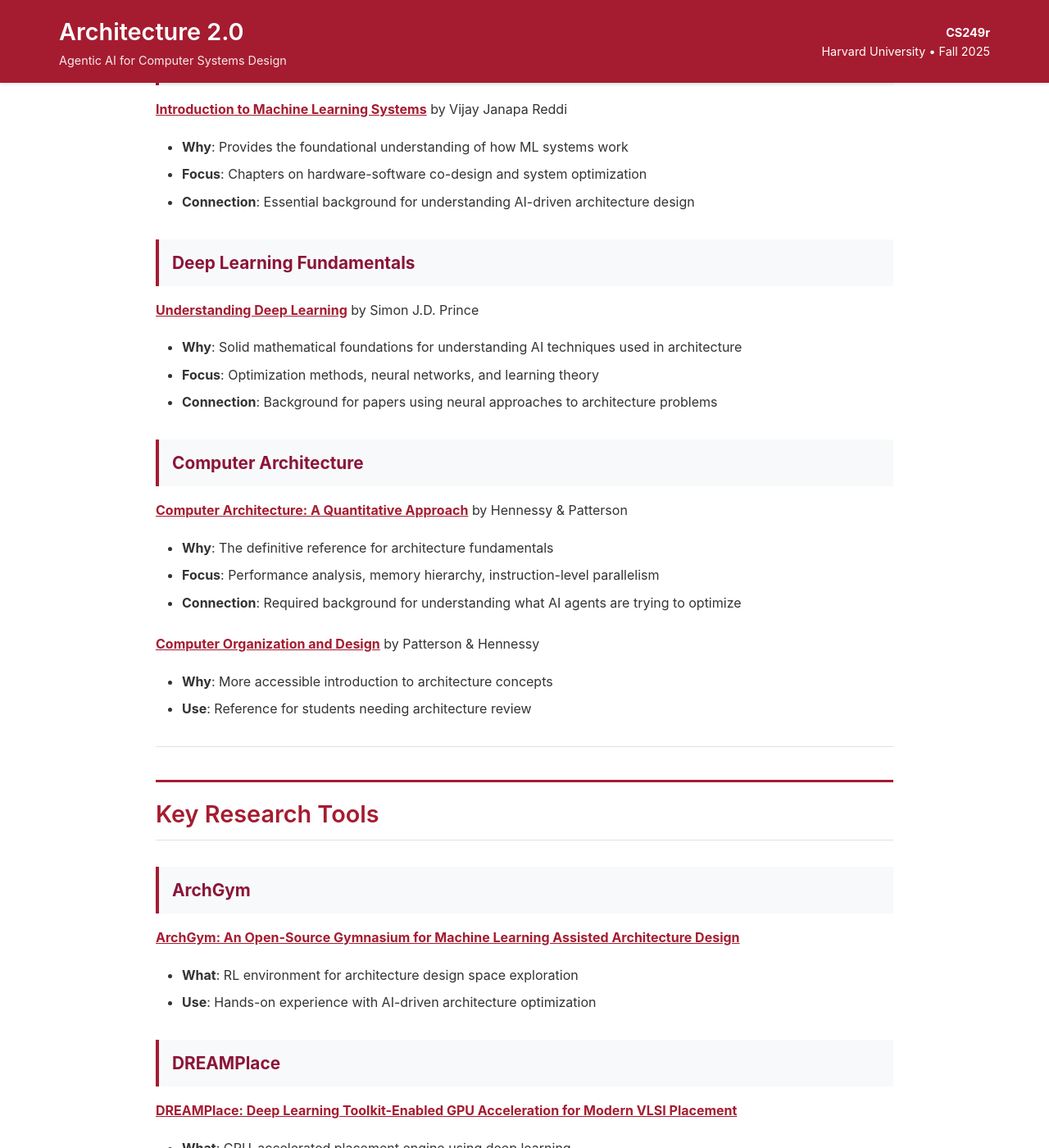
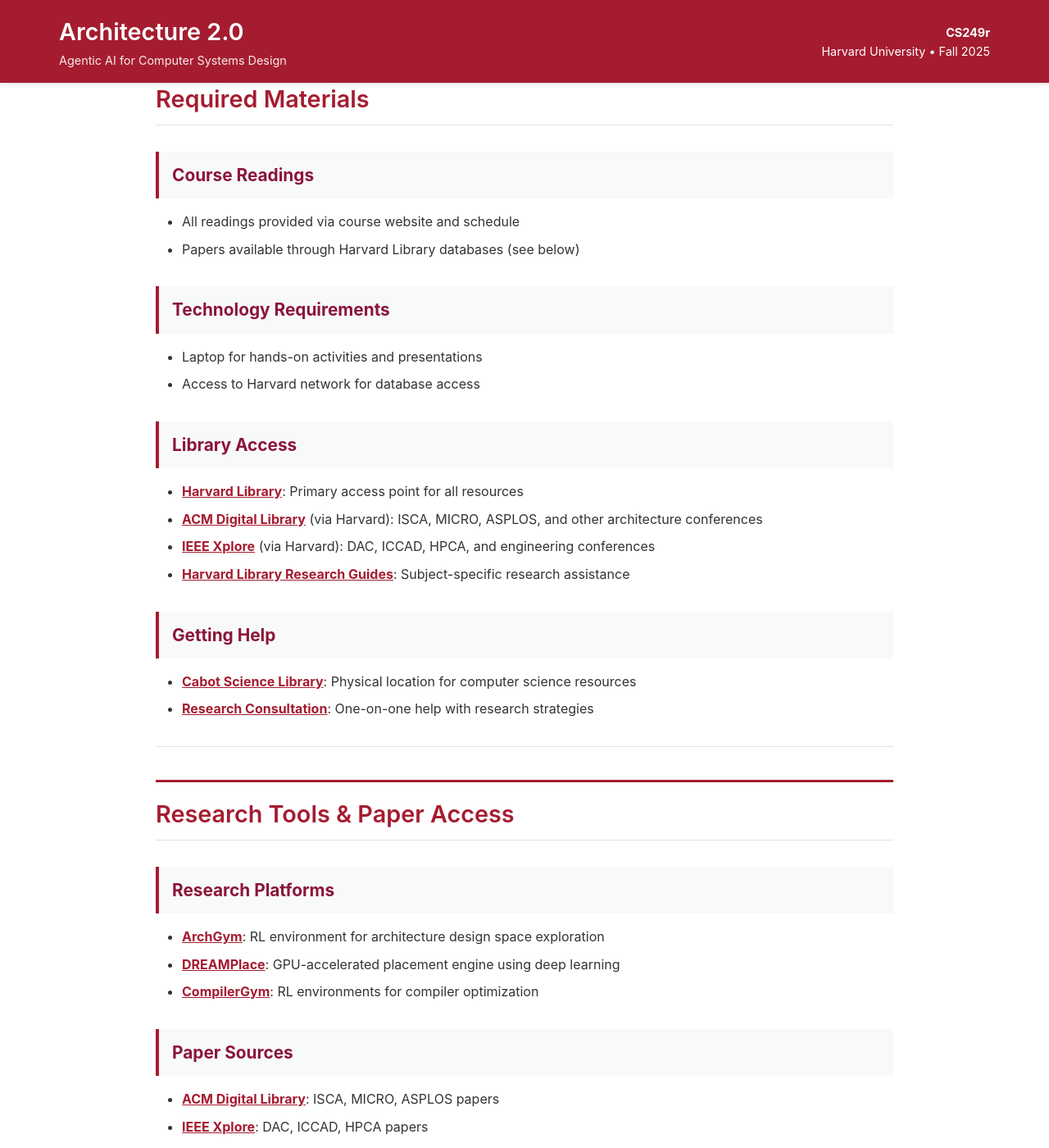
Before and after one commit to harvard-edge/cs249r_fall2025, a Jekyll site: the page built from content/resources.md, in a window 1280 px wide and 1400 px high, scrolled down 1270 px. Shown: the whole window at 82% size. Built offline with Jekyll 4.4.1, drawn with Linux system fonts in a browser that asks for light colours; our own code applies the rules of GitHub Pages for plain Markdown files; some of the changed text lies outside the part shown.

Commit message:
Reorganize resources: books first, combine research tools with paper access

```diff
--- a/content/resources.md
+++ b/content/resources.md
@@ -3,28 +3,6 @@
 ---
 
 # Resources
-
----
-
-## Required Materials
-
-### **Course Readings**
-- All readings provided via course website and schedule
-- Papers available through Harvard Library databases (see below)
-
-### **Technology Requirements**
-- Laptop for hands-on activities and presentations
-- Access to Harvard network for database access
-
-### **Library Access**
-- **[Harvard Library](https://library.harvard.edu/)**: Primary access point for all resources
-- **[ACM Digital Library](https://dl.acm.org/)** (via Harvard): ISCA, MICRO, ASPLOS, and other architecture conferences
-- **[IEEE Xplore](https://ieeexplore.ieee.org/)** (via Harvard): DAC, ICCAD, HPCA, and engineering conferences
-- **[Harvard Library Research Guides](https://guides.library.harvard.edu/)**: Subject-specific research assistance
-
-### **Getting Help**
-- **[Cabot Science Library](https://library.harvard.edu/libraries/cabot)**: Physical location for computer science resources
-- **[Research Consultation](https://library.harvard.edu/services/research-support)**: One-on-one help with research strategies
 
 ---
 
@@ -54,28 +32,36 @@
 
 ---
 
-## Key Research Tools
+## Required Materials
 
-### **ArchGym**
-**[ArchGym: An Open-Source Gymnasium for Machine Learning Assisted Architecture Design](https://github.com/srivatsankrishnan/oss-arch-gym)**
-- **What**: RL environment for architecture design space exploration
-- **Use**: Hands-on experience with AI-driven architecture optimization
+### **Course Readings**
+- All readings provided via course website and schedule
+- Papers available through Harvard Library databases (see below)
 
-### **DREAMPlace**
-**[DREAMPlace: Deep Learning Toolkit-Enabled GPU Acceleration for Modern VLSI Placement](https://github.com/limbo018/DREAMPlace)**
-- **What**: GPU-accelerated placement engine using deep learning
-- **Use**: Understanding AI applications in physical design
+### **Technology Requirements**
+- Laptop for hands-on activities and presentations
+- Access to Harvard network for database access
 
-### **CompilerGym**
-**[CompilerGym: Robust, Performant Compiler Optimization Environments for AI Research](https://github.com/facebookresearch/CompilerGym)**
-- **What**: RL environments for compiler optimization
-- **Use**: Exploring AI agents for code optimization
+### **Library Access**
+- **[Harvard Library](https://library.harvard.edu/)**: Primary access point for all resources
+- **[ACM Digital Library](https://dl.acm.org/)** (via Harvard): ISCA, MICRO, ASPLOS, and other architecture conferences
+- **[IEEE Xplore](https://ieeexplore.ieee.org/)** (via Harvard): DAC, ICCAD, HPCA, and engineering conferences
+- **[Harvard Library Research Guides](https://guides.library.harvard.edu/)**: Subject-specific research assistance
+
+### **Getting Help**
+- **[Cabot Science Library](https://library.harvard.edu/libraries/cabot)**: Physical location for computer science resources
+- **[Research Consultation](https://library.harvard.edu/services/research-support)**: One-on-one help with research strategies
 
 ---
 
-## Paper Access
+## Research Tools & Paper Access
 
-### **Primary Sources**
+### **Research Platforms**
+- **[ArchGym](https://github.com/srivatsankrishnan/oss-arch-gym)**: RL environment for architecture design space exploration
+- **[DREAMPlace](https://github.com/limbo018/DREAMPlace)**: GPU-accelerated placement engine using deep learning
+- **[CompilerGym](https://github.com/facebookresearch/CompilerGym)**: RL environments for compiler optimization
+
+### **Paper Sources**
 - **[ACM Digital Library](https://dl.acm.org/)**: ISCA, MICRO, ASPLOS papers
 - **[IEEE Xplore](https://ieeexplore.ieee.org/)**: DAC, ICCAD, HPCA papers
 - **[arXiv](https://arxiv.org/)**: Latest preprints in cs.AR and cs.LG
```
